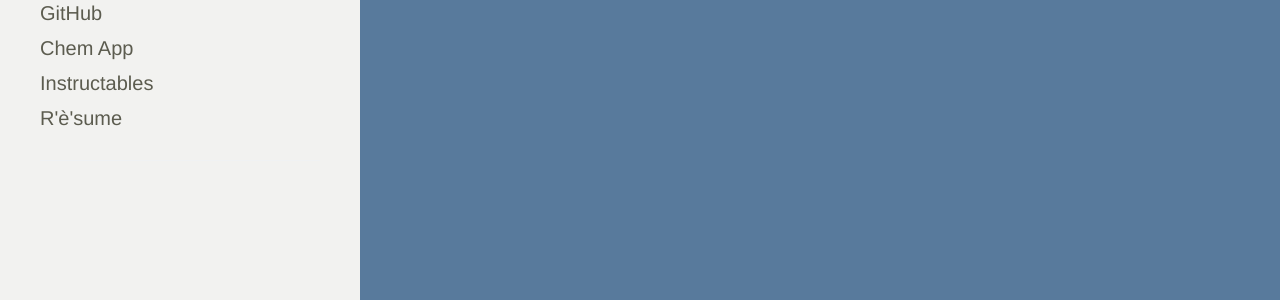
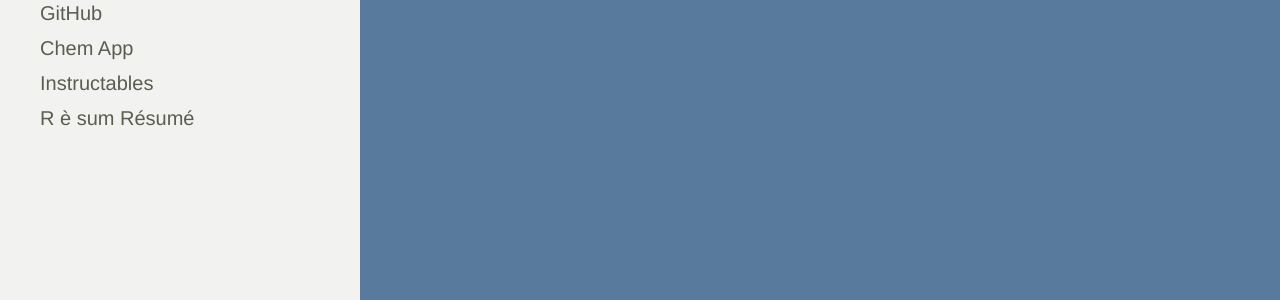
Before and after one commit to cakoch10/cakoch10.github.io, a Jekyll site: the page built from index.html, in a window 1280 px wide. Shown: the part 438-738 px from the top of the page. Built offline with Jekyll 4.4.1, drawn with Linux system fonts in a browser that asks for light colours; Markdown is read by kramdown in place of the engine named in the settings; the list of posts is cut into pages by our own code.

Commit message:
Update sidebar.html

```diff
--- a/_includes/sidebar.html
+++ b/_includes/sidebar.html
@@ -16,7 +16,7 @@
       <a class="sidebar-nav-item" href="https://www.github.com/cakoch10">GitHub</a>
       <a class="sidebar-nav-item" href="https://play.google.com/store/apps/details?id=appinventor.ai_cakoch10.ChemistryMadeEasy">Chem App</a>
       <a class="sidebar-nav-item" href="http://www.instructables.com/member/cakoch10?show=INSTRUCTABLES">Instructables</a>
-      <a class="sidebar-nav-item" href="http://www.instructables.com/member/cakoch10?show=INSTRUCTABLES">R'&egrave'sume</a>
+      <a class="sidebar-nav-item" href="http://www.instructables.com/member/cakoch10?show=INSTRUCTABLES">R &egrave sum Résumé</a>
 
       {% comment %}
         The code below dynamically generates a sidebar nav of pages with
```
